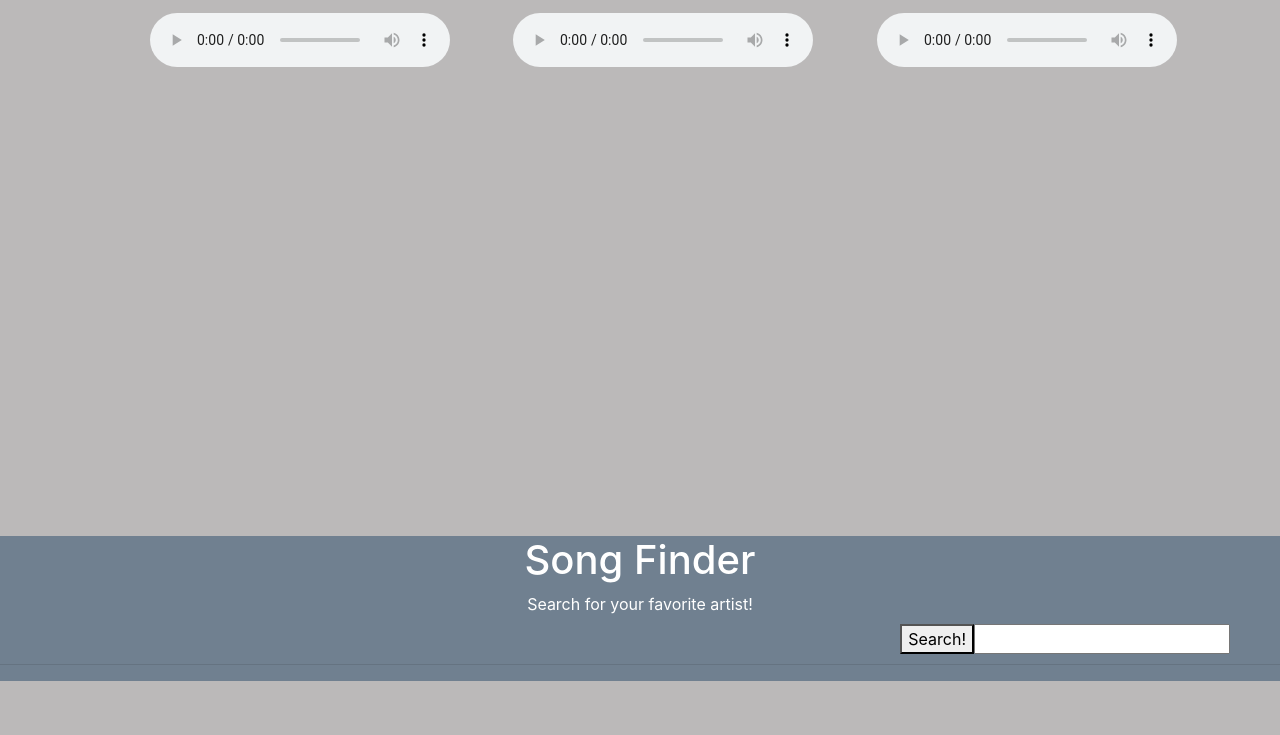
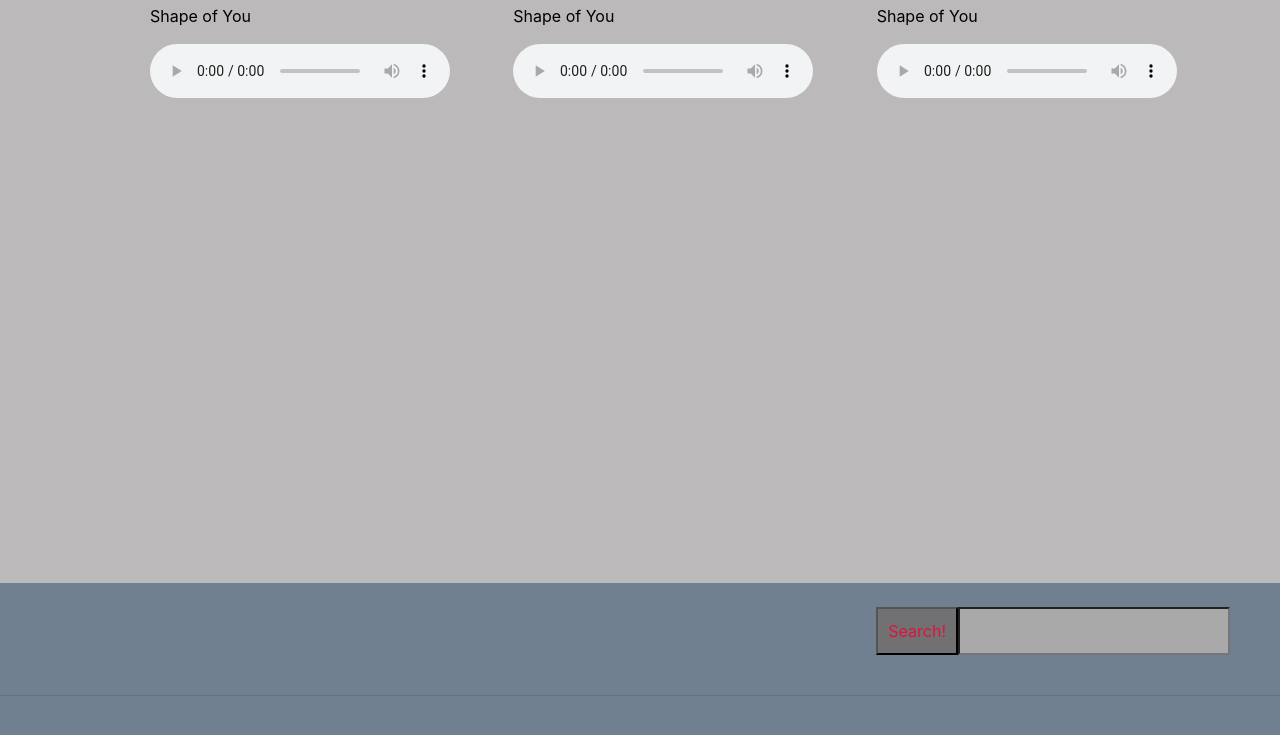
Before and after one commit to Falc0n89/Song-Search, a plain HTML site: page index.html in a window 1280 px wide. Shown: the part 769-1504 px from the top of the page. Before the commit the page ends 1450 px from the top, so only its background shows below. Drawn offline with nearby package versions, Linux system fonts and the light colour scheme.

Commit message:
Cleaning up footer

```diff
--- a/index.html
+++ b/index.html
@@ -16,6 +16,7 @@
         <br>
         <input type="text" id="searchInput">
         <button>Search!</button>
+        <br>
         <br>
         <hr>
 
@@ -72,12 +73,12 @@
 
 
 
-    <footer style="text-align: center;">
-        <h1>Song Finder</h1>
-        <label for="searchInput">Search for your favorite artist!</label>
+    <footer id="footer">
         <br>
-        <input type="text" id="searchInput">
-        <button>Search!</button>
+        <input type="text" id="bottomInput">
+        <button id="bottomButton">Search!</button>
+        <br>
+        <br>
         <br>
         <hr>
     </footer>
--- a/style.css
+++ b/style.css
@@ -6,7 +6,7 @@ body {
                          "footer footer";
 
     grid-template-columns: 3fr 1fr;
-    grid-template-rows: 1fr 8fr 1fr;
+    grid-template-rows: 1fr 7fr 1fr;
     background-color: rgb(187, 185, 185);
     color: white;
 }
@@ -30,7 +30,7 @@ main {
 header {
     grid-row: header;
     grid-column: header;
-    text-align: center;
+    text-align: bottom;
     background-color: slategrey;
 
 }
@@ -41,22 +41,34 @@ aside {
     margin-top: 20px;
 }
 
-header > p {
-    float: inline-end;
-}
 
 input{
     display: block;
     float: inline-end;
     margin-right: 50px;
+    padding: 10px;
+    background-color: darkgray;
+}
+
+input:hover {
+    background-color: white;
 }
 
 button {
 float: inline-end;
+padding: 10px;
+color: crimson;
+background-color: rgb(113, 113, 116);
+}
+
+button:hover {
+    background-color: darkblue;
 }
 
 footer {
     grid-row: footer;
     grid-column: footer;
     background-color: slategrey;
+    display: inline-block;
+    text-align: center;
 }
```
